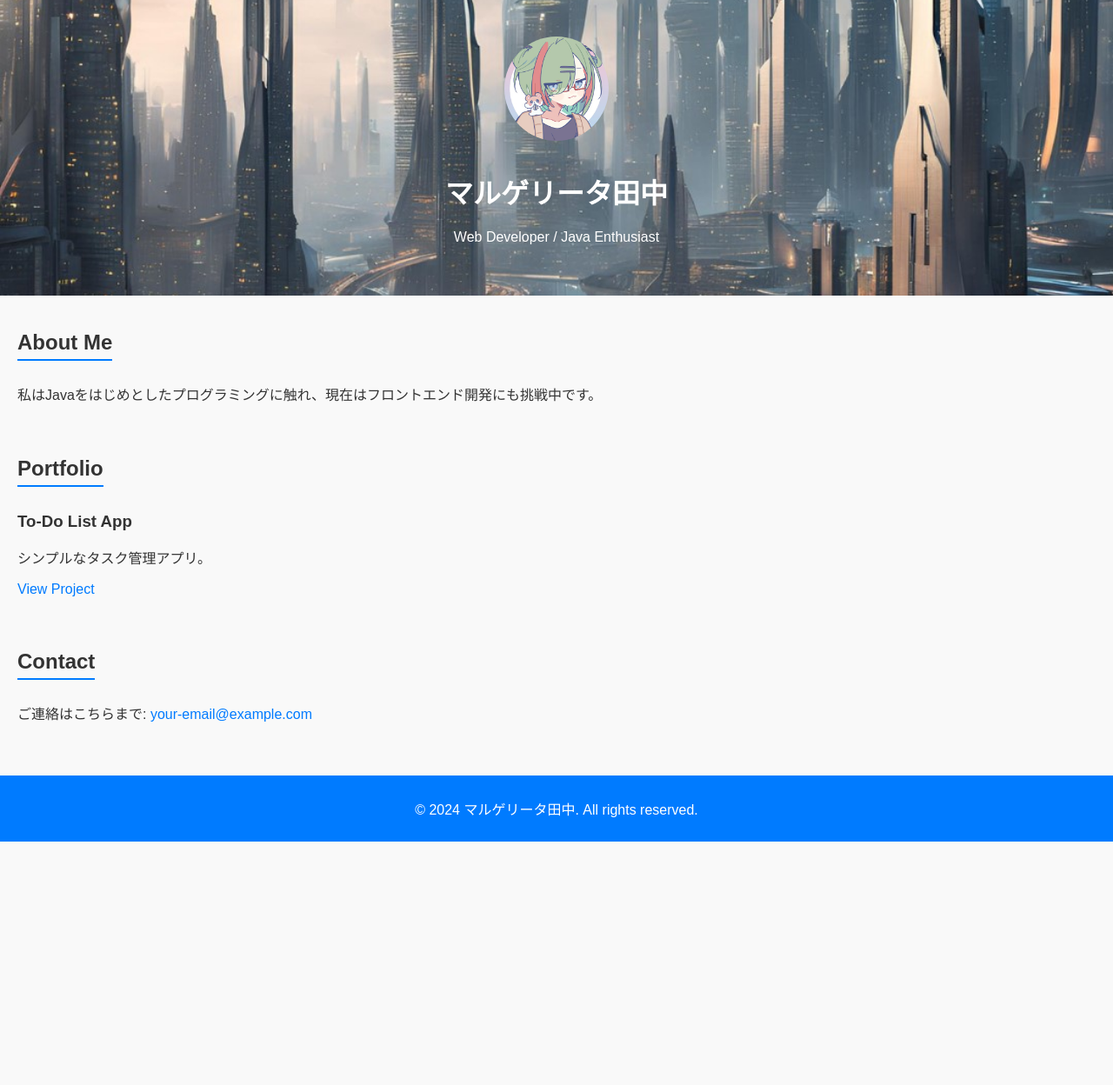
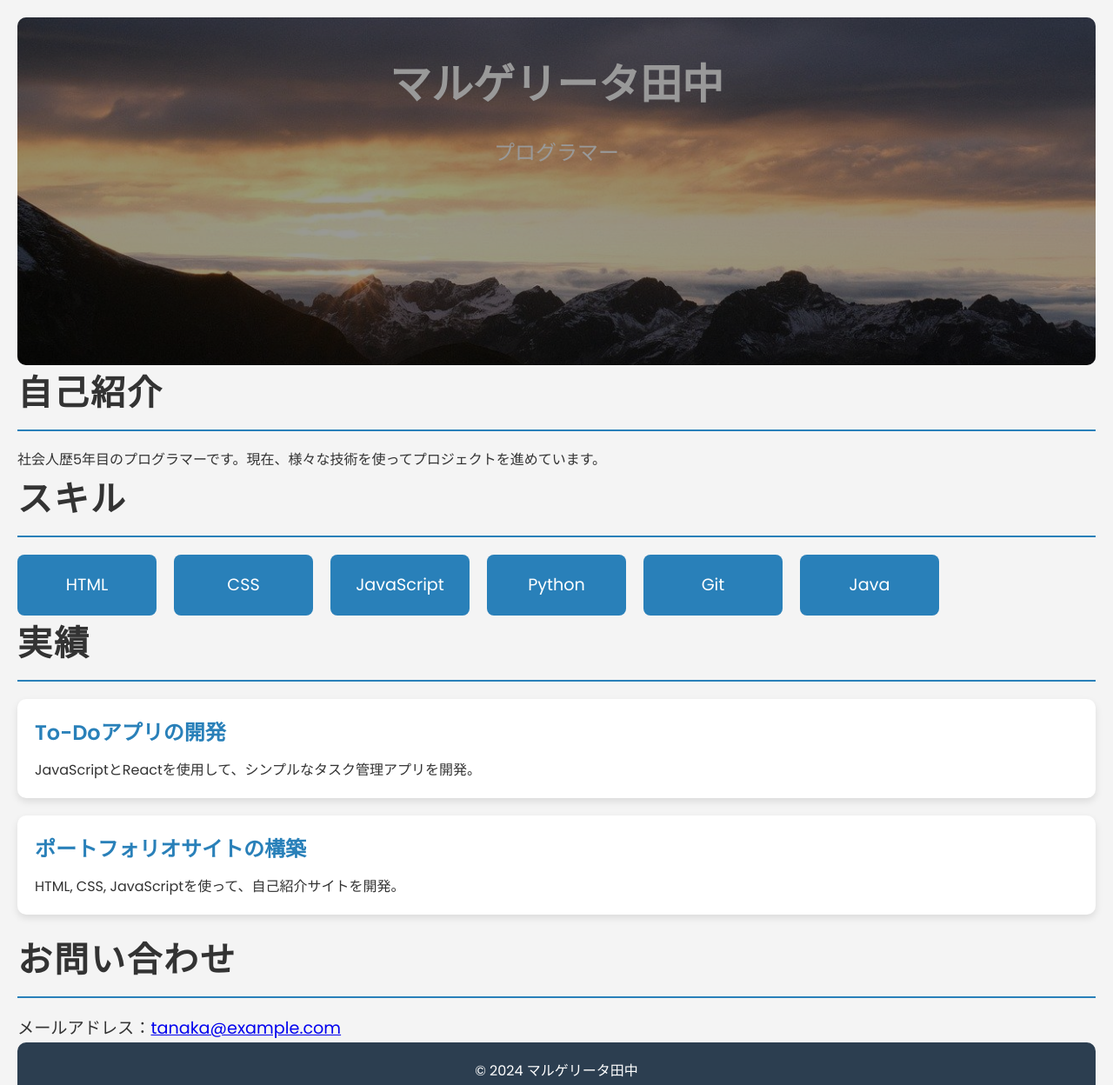
Before and after one commit to Tanaka4869/profile-site, a plain HTML site: page index.html in a window 1280 px wide. Shown: the top 1248 px of the page at 87% size. Before the commit the page ends 968 px from the top, so only its background shows below. Drawn offline with Linux system fonts and the light colour scheme.

Commit message:
CSS適用

```diff
--- a/index.html
+++ b/index.html
@@ -1,39 +1,64 @@
 <!DOCTYPE html>
-<html lang="en">
+<html lang="ja">
 <head>
     <meta charset="UTF-8">
     <meta name="viewport" content="width=device-width, initial-scale=1.0">
-    <title>My Profile</title>
-    <link rel="stylesheet" href="style.css">
+    <meta name="description" content="マルゲリータ田中のポートフォリオサイト。プログラマーとしてのスキル、プロジェクトを紹介します。">
+    <title>マルゲリータ田中のポートフォリオ</title>
+    <link rel="stylesheet" href="styles.css">
+    <link href="https://fonts.googleapis.com/css2?family=Poppins:wght@300;400;600&display=swap" rel="stylesheet">
 </head>
 <body>
+
 <header class="header">
-        <div class="container">
-            <img src="images/profile.jpg" alt="Profile Image" class="profile-img">
+    <div class="overlay"></div>
     <h1>マルゲリータ田中</h1>
-            <p>Web Developer / Java Enthusiast</p>
-        </div>
+    <p>プログラマー</p>
 </header>
+
 <main>
-        <section id="about">
-            <h2>About Me</h2>
-            <p>私はJavaをはじめとしたプログラミングに触れ、現在はフロントエンド開発にも挑戦中です。</p>
+    <!-- 自己紹介セクション -->
+    <section class="about">
+        <h2>自己紹介</h2>
+        <p>社会人歴5年目のプログラマーです。現在、様々な技術を使ってプロジェクトを進めています。</p>
     </section>
-        <section id="portfolio">
-            <h2>Portfolio</h2>
-            <div class="project">
-                <h3>To-Do List App</h3>
-                <p>シンプルなタスク管理アプリ。</p>
-                <a href="https://tanaka4869.github.io/todo-app/" target="_blank">View Project</a>
+
+    <!-- スキルセクション -->
+    <section class="skills">
+        <h2>スキル</h2>
+        <div class="skills-grid">
+            <div class="skill">HTML</div>
+            <div class="skill">CSS</div>
+            <div class="skill">JavaScript</div>
+            <div class="skill">Python</div>
+            <div class="skill">Git</div>
+            <div class="skill">Java</div>
         </div>
     </section>
-        <section id="contact">
-            <h2>Contact</h2>
-            <p>ご連絡はこちらまで: <a href="mailto:ntakumi4869@gmail.com">your-email@example.com</a></p>
+
+    <!-- 実績セクション -->
+    <section class="projects">
+        <h2>実績</h2>
+        <div class="project-card">
+            <h3><a href="https://github.com/Tanaka4869/todo-app">To-Doアプリの開発</a></h3>
+            <p>JavaScriptとReactを使用して、シンプルなタスク管理アプリを開発。</p>
+        </div>
+        <div class="project-card">
+            <h3><a href="https://github.com/Tanaka4869/profile-site">ポートフォリオサイトの構築</a></h3>
+            <p>HTML, CSS, JavaScriptを使って、自己紹介サイトを開発。</p>
+        </div>
+    </section>
+
+    <!-- お問い合わせセクション -->
+    <section class="contact">
+        <h2>お問い合わせ</h2>
+        <p>メールアドレス：<a href="mailto:tanaka@example.com">tanaka@example.com</a></p>
     </section>
 </main>
+
 <footer>
-        <p>© 2024 マルゲリータ田中. All rights reserved.</p>
+    <p>&copy; 2024 マルゲリータ田中</p>
 </footer>
+
 </body>
 </html>
--- a/style.css
+++ /dev/null
@@ -1,69 +0,0 @@
-body {
-    font-family: Arial, sans-serif;
-    margin: 0;
-    padding: 0;
-    background-color: #f9f9f9;
-    color: #333;
-}
-
-header {
-    background-color: #007bff;
-    color: white;
-    text-align: center;
-    padding: 20px;
-}
-
-.header {
-    background-image: url('images/futureCity.jpg');
-    background-size: cover; /* 画像が全体にフィットするように */
-    background-position: center; /* 画像の中央を表示 */
-    background-attachment: fixed; /* スクロールしても背景が固定される */
-    height: 300px; /* ヘッダーの高さを指定（適宜調整） */
-    color: white; /* テキストカラーを白に設定（画像に合わせて調整） */
-    display: flex;
-    justify-content: center;
-    align-items: center;
-  }
-
-.profile-img {
-    width: 120px;
-    height: 120px;
-    border-radius: 50%;
-    margin-bottom: 10px;
-}
-
-.container {
-    max-width: 800px;
-    margin: 0 auto;
-}
-
-main {
-    padding: 20px;
-}
-
-section {
-    margin-bottom: 40px;
-}
-
-h2 {
-    border-bottom: 2px solid #007bff;
-    display: inline-block;
-    padding-bottom: 5px;
-    margin-bottom: 10px;
-}
-
-a {
-    color: #007bff;
-    text-decoration: none;
-}
-
-a:hover {
-    text-decoration: underline;
-}
-
-footer {
-    text-align: center;
-    padding: 10px;
-    background-color: #007bff;
-    color: white;
-}
--- /dev/null
+++ b/styles.css
@@ -0,0 +1,151 @@
+/* 基本のリセット */
+* {
+    margin: 0;
+    padding: 0;
+    box-sizing: border-box;
+}
+
+body {
+    font-family: 'Poppins', sans-serif;
+    line-height: 1.6;
+    background-color: #f4f4f4;
+    color: #333;
+    padding: 20px;
+}
+
+/* ヘッダー */
+.header {
+    position: relative;
+    height: 400px;
+    background: url('images/mountain.jpg') no-repeat center center/cover;
+    color: white;
+    text-align: center;
+    padding: 20px;
+    border-radius: 10px;
+    overflow: hidden;
+}
+
+.overlay {
+    position: absolute;
+    top: 0;
+    left: 0;
+    right: 0;
+    bottom: 0;
+    background: rgba(0, 0, 0, 0.4);
+    z-index: 1;
+}
+
+.profile-img {
+    width: 150px;
+    height: 150px;
+    border-radius: 50%;
+    object-fit: cover;
+    border: 5px solid #fff;
+    margin-top: 30px;
+    z-index: 2;
+}
+
+header h1 {
+    font-size: 3rem;
+    margin: 20px 0;
+    z-index: 2;
+}
+
+header p {
+    font-size: 1.5rem;
+    margin-bottom: 30px;
+    z-index: 2;
+}
+
+/* セクション */
+h2 {
+    font-size: 2.5rem;
+    text-transform: uppercase;
+    letter-spacing: 2px;
+    color: #333;
+    margin-bottom: 20px;
+    padding-bottom: 10px;
+    border-bottom: 2px solid #2980b9;
+}
+
+/* スキル */
+.skills-grid {
+    display: grid;
+    grid-template-columns: repeat(auto-fill, minmax(150px, 1fr));
+    gap: 20px;
+}
+
+.skill {
+    background: #2980b9;
+    padding: 20px;
+    color: white;
+    text-align: center;
+    border-radius: 8px;
+    font-size: 1.2rem;
+    transition: transform 0.3s;
+}
+
+.skill:hover {
+    transform: translateY(-10px);
+}
+
+/* 実績カード */
+.project-card {
+    background: white;
+    box-shadow: 0 4px 8px rgba(0, 0, 0, 0.1);
+    border-radius: 10px;
+    padding: 20px;
+    margin-bottom: 20px;
+    transition: transform 0.3s;
+}
+
+.project-card:hover {
+    transform: translateY(-5px);
+}
+
+.project-card h3 a {
+    color: #2980b9;
+    text-decoration: none;
+    font-size: 1.5rem;
+}
+
+.project-card p {
+    margin-top: 10px;
+}
+
+/* お問い合わせ */
+.contact p {
+    font-size: 1.2rem;
+}
+
+footer {
+    text-align: center;
+    padding: 20px;
+    background-color: #2c3e50;
+    color: white;
+    border-radius: 10px;
+}
+
+/* レスポンシブデザイン */
+@media (max-width: 768px) {
+    .profile-img {
+        width: 120px;
+        height: 120px;
+    }
+
+    header h1 {
+        font-size: 2rem;
+    }
+
+    header p {
+        font-size: 1rem;
+    }
+
+    h2 {
+        font-size: 1.8rem;
+    }
+
+    .skills-grid {
+        grid-template-columns: 1fr 1fr;
+    }
+}
```
Also changed, not shown: images/header-bg.jpg (added), images/mountain.jpg (added). Lines whose indentation alone changed are shown as unchanged.
